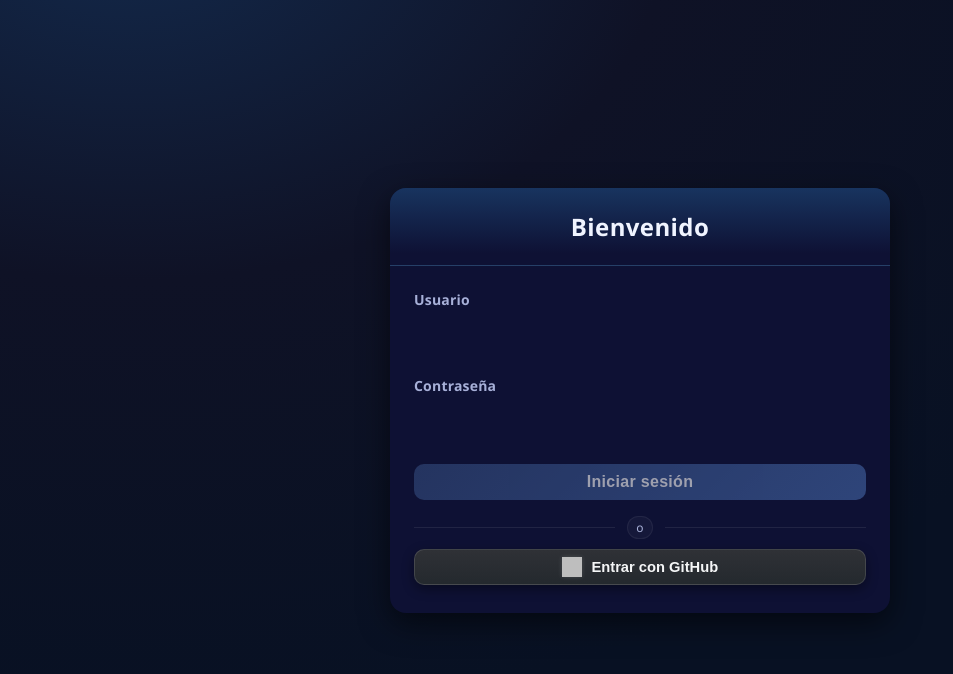
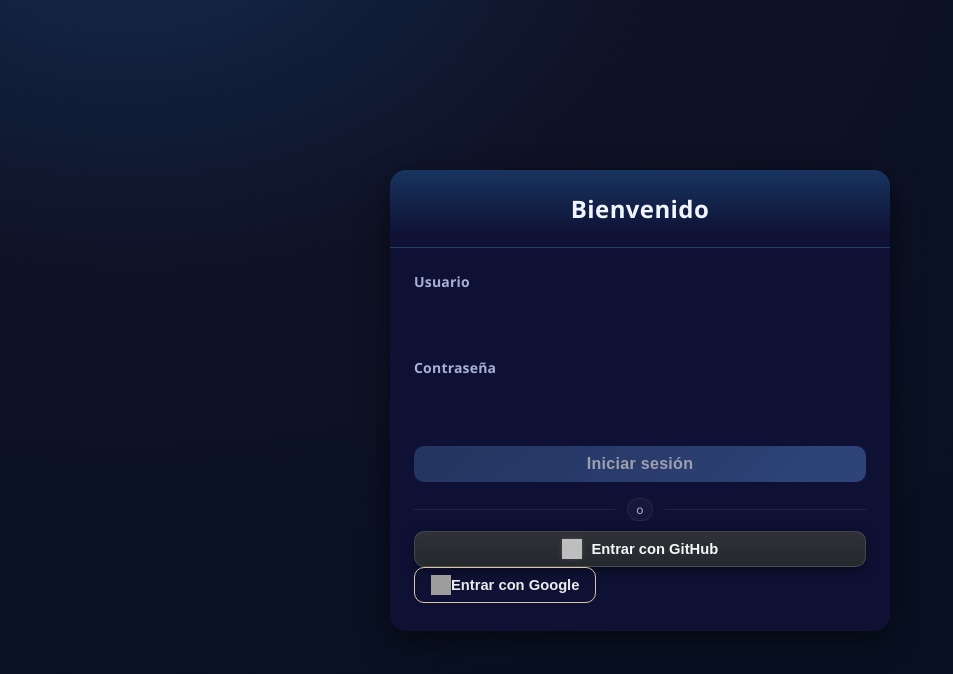
Before and after one commit to ANDERSONISEM1/PROYECTO-FASE-III-REPORTERIA, an Angular app in the folder web/: page /login in a window 1280 px wide. Shown: the top 674 px of the page, without its empty margins (0-953 px from the left). Built offline with nearby package versions, Linux system fonts and the light colour scheme; grey boxes are pictures that could not be loaded.

Commit message:
Boton inicio sesion de Google

```diff
--- a/web/src/app/Auth/login.component.html
+++ b/web/src/app/Auth/login.component.html
@@ -38,6 +38,22 @@
         />
         <span>{{ loading ? "Conectando…" : "Entrar con GitHub" }}</span>
       </button>
+      <!-- Botón de inicio de sesión con Google -->
+      <button
+        type="button"
+        class="btn google"
+        (click)="loginWithGoogle()"
+        [disabled]="loading"
+      >
+
+        <img
+          src="https://www.gstatic.com/firebasejs/ui/2.0.0/images/auth/google.svg"
+          alt="Google"
+          width="20"
+          height="20"
+        />
+        <span>{{ loading ? 'Conectando…' : 'Entrar con Google' }}</span>
+      </button>
 
       <p class="note" *ngIf="error">{{ error }}</p>
     </form>
```
